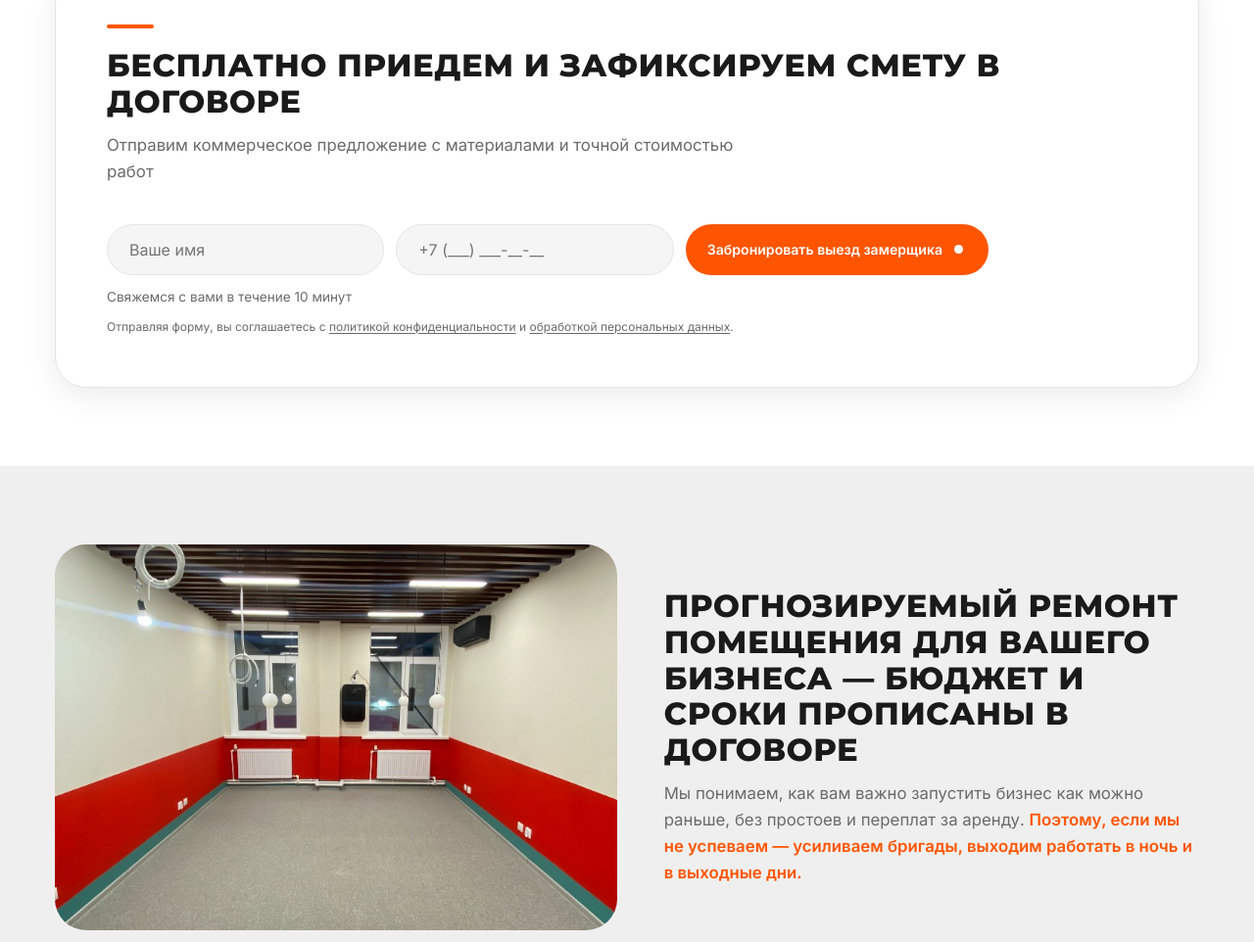
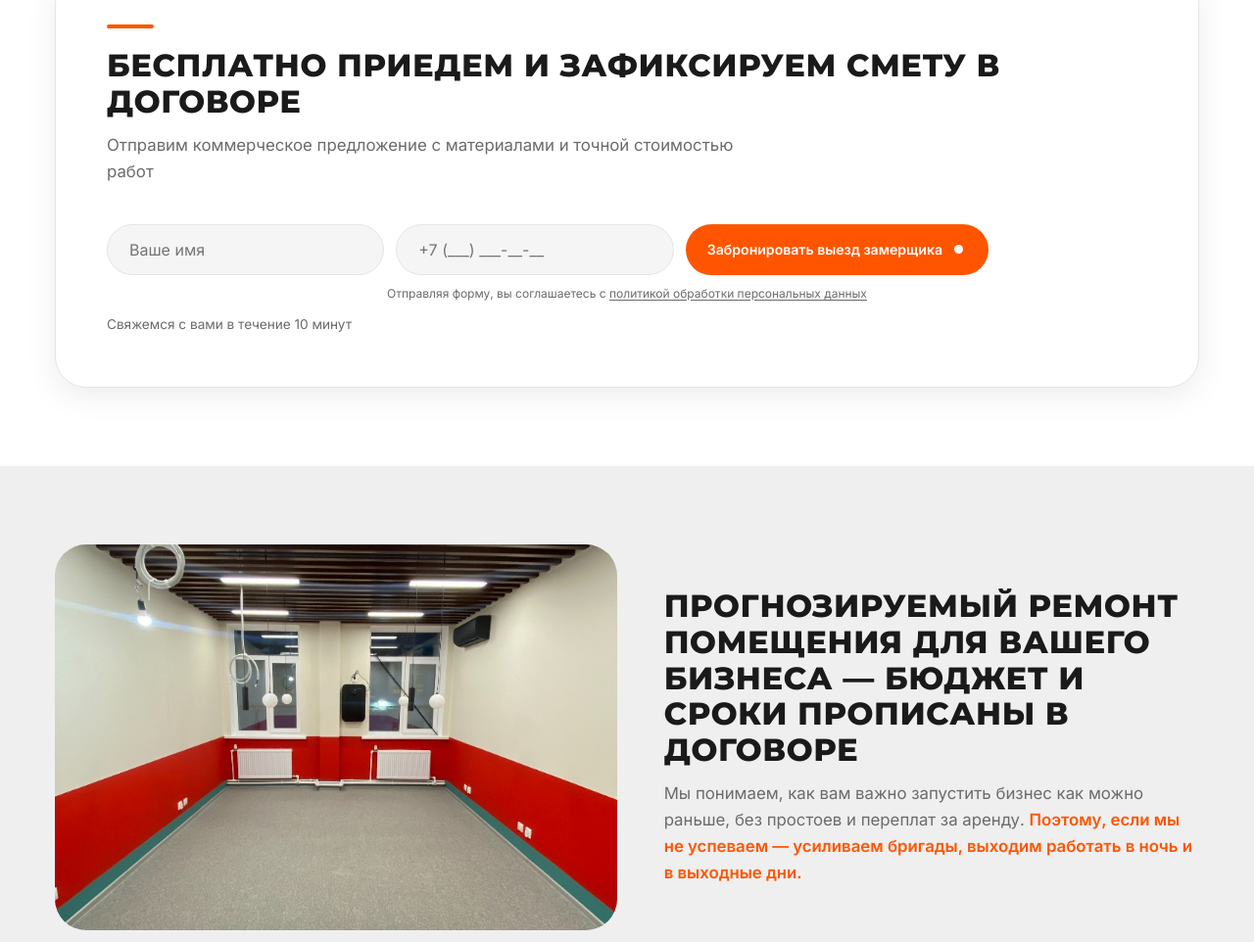
Before and after one commit to MIAPROT/vtoroy-sloy, a website: page index.html in a window 1280 px wide. Shown: the part 2478-3440 px from the top of the page at 98% size. Drawn offline with Linux system fonts and the light colour scheme.

Commit message:
Add privacy policy PDF and consent text under form submit buttons
Co-authored-by: Cursor <cursoragent@cursor.com>

```diff
--- a/index.html
+++ b/index.html
@@ -658,6 +658,7 @@
       font-size: 0.75rem;
       color: var(--text-secondary);
       line-height: 1.5;
+      text-align: center;
     }
     .form-legal a {
       color: inherit;
@@ -665,7 +666,6 @@
       text-underline-offset: 2px;
     }
     .form-legal a:hover { color: var(--accent); }
-    .final-panel .form-legal { text-align: center; }
     .form-success { margin-top: 12px; font-size: 0.95rem; color: var(--accent); font-weight: 600; }
     .form-grid .btn[disabled] { opacity: 0.65; cursor: not-allowed; }
     .form-stack {
@@ -1552,8 +1552,8 @@
             <input type="tel" name="phone" placeholder="+7 (___) ___-__-__" required pattern="[\d\s\+\-\(\)]{10,}" autocomplete="tel">
             <button type="submit" class="btn btn--primary">Забронировать выезд замерщика</button>
           </div>
+          <p class="form-legal">Отправляя форму, вы соглашаетесь с <a href="/privacy-policy.pdf" target="_blank" rel="noopener">политикой обработки персональных данных</a></p>
           <p class="form-note">Свяжемся с вами в течение 10 минут</p>
-          <p class="form-legal">Отправляя форму, вы соглашаетесь с <a href="docs/privacy-policy.pdf" target="_blank" rel="noopener">политикой конфиденциальности</a> и <a href="docs/personal-data.pdf" target="_blank" rel="noopener">обработкой персональных данных</a>.</p>
         </form>
       </div>
     </div>
@@ -1625,9 +1625,9 @@
               <input type="text" name="name" placeholder="Ваше имя" required autocomplete="name">
               <input type="tel" name="phone" placeholder="+7 (___) ___-__-__" required pattern="[\d\s\+\-\(\)]{10,}" autocomplete="tel">
               <button type="submit" class="btn btn--primary">Связаться в мессенджере</button>
+              <p class="form-legal">Отправляя форму, вы соглашаетесь с <a href="/privacy-policy.pdf" target="_blank" rel="noopener">политикой обработки персональных данных</a></p>
             </div>
             <p class="form-note">Свяжемся с вами в течение 10 минут</p>
-            <p class="form-legal">Отправляя форму, вы соглашаетесь с <a href="docs/privacy-policy.pdf" target="_blank" rel="noopener">политикой конфиденциальности</a> и <a href="docs/personal-data.pdf" target="_blank" rel="noopener">обработкой персональных данных</a>.</p>
           </form>
           <div class="messengers" style="margin-top:20px">
             <a href="https://wa.me/79098444362" target="_blank" rel="noopener" aria-label="WhatsApp">
@@ -1821,8 +1821,8 @@
             <input type="tel" name="phone" placeholder="+7 (___) ___-__-__" required pattern="[\d\s\+\-\(\)]{10,}" autocomplete="tel">
             <button type="submit" class="btn btn--primary btn--lg">Обсудить ремонт</button>
           </div>
+          <p class="form-legal">Отправляя форму, вы соглашаетесь с <a href="/privacy-policy.pdf" target="_blank" rel="noopener">политикой обработки персональных данных</a></p>
           <p class="form-note">Свяжемся с вами в течение 10 минут</p>
-          <p class="form-legal">Отправляя форму, вы соглашаетесь с <a href="docs/privacy-policy.pdf" target="_blank" rel="noopener">политикой конфиденциальности</a> и <a href="docs/personal-data.pdf" target="_blank" rel="noopener">обработкой персональных данных</a>.</p>
         </form>
       </div>
     </div>
```
Also changed, not shown: 1 other file.
